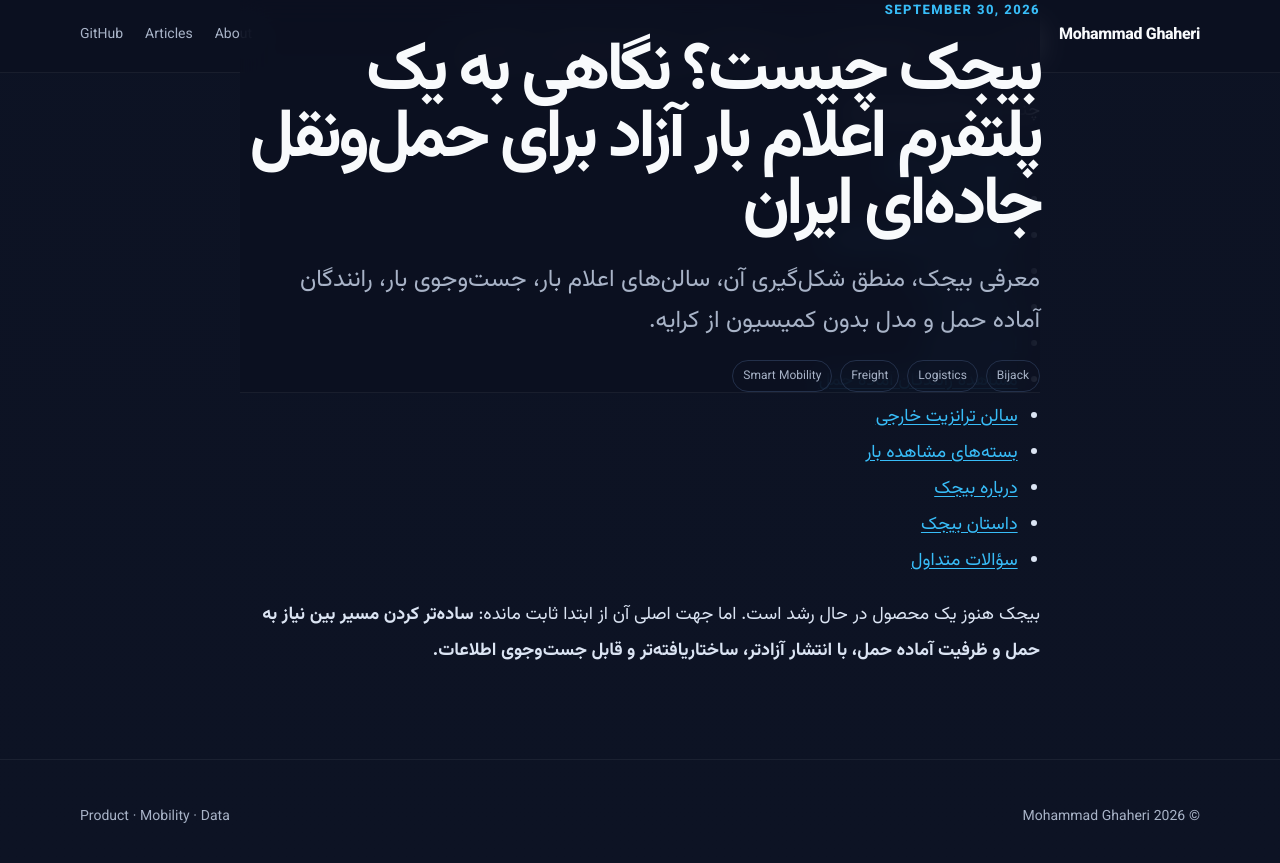
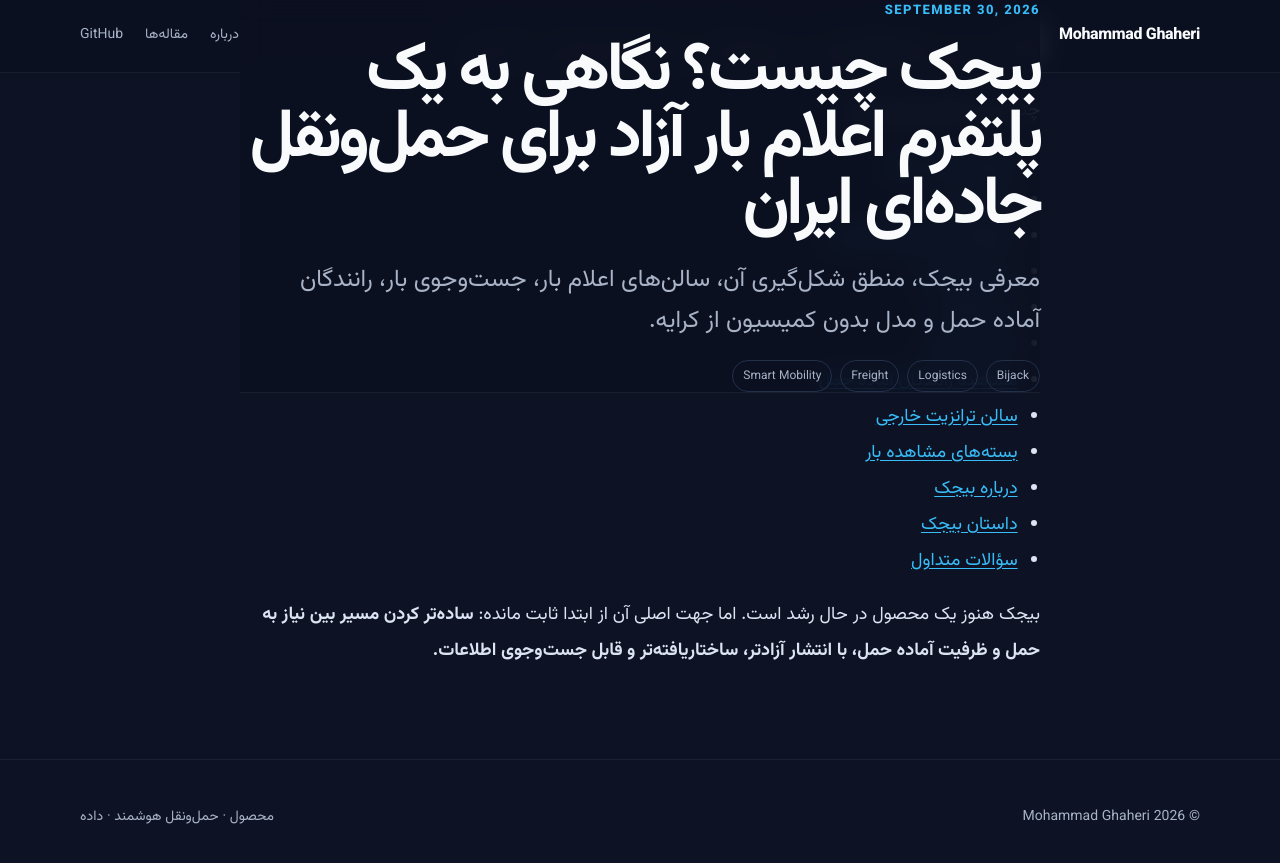
Before and after one commit to MohammadGhaheri/mohammadghaheri.github.io, a Jekyll site: the page built from _posts/2026-09-30-bijack-open-load-board-iran.md, in a window 1280 px wide and 900 px high, scrolled down 5718 px. Shown: the top 863 px of the window. Built offline with Jekyll 4.4.1, drawn with Linux system fonts in a browser that asks for light colours.

Commit message:
Build bilingual navigation and language switching

```diff
--- a/_layouts/default.html
+++ b/_layouts/default.html
@@ -7,16 +7,27 @@
   <meta name="description" content="{{ page.description | default: site.description | escape }}">
   <meta name="theme-color" content="#0f172a">
   <link rel="stylesheet" href="{{ '/assets/css/style.css' | relative_url }}">
+  {% if page.alt_url %}
+  <link rel="alternate" hreflang="{% if page.lang == 'fa' %}en{% else %}fa{% endif %}" href="{{ page.alt_url | absolute_url }}">
+  {% endif %}
 </head>
 <body>
 <header>
   <div class="wrap">
     <nav>
-      <a class="brand" href="{{ '/' | relative_url }}">Mohammad Ghaheri</a>
+      <a class="brand" href="{% if page.lang == 'fa' %}{{ '/fa/' | relative_url }}{% else %}{{ '/en/' | relative_url }}{% endif %}">Mohammad Ghaheri</a>
       <div class="navlinks">
-        <a href="{{ '/about/' | relative_url }}">About</a>
-        <a href="{{ '/articles/' | relative_url }}">Articles</a>
+        {% if page.lang == 'fa' %}
+          <a href="{{ '/fa/about/' | relative_url }}">درباره</a>
+          <a href="{{ '/fa/articles/' | relative_url }}">مقاله‌ها</a>
+        {% else %}
+          <a href="{{ '/en/about/' | relative_url }}">About</a>
+          <a href="{{ '/en/articles/' | relative_url }}">Articles</a>
+        {% endif %}
         <a href="https://github.com/MohammadGhaheri" target="_blank" rel="noreferrer">GitHub</a>
+        {% if page.alt_url %}
+          <a class="lang-switch" href="{{ page.alt_url | relative_url }}">{% if page.lang == 'fa' %}EN{% else %}FA{% endif %}</a>
+        {% endif %}
       </div>
     </nav>
   </div>
@@ -27,7 +38,7 @@
 <footer>
   <div class="wrap footerline">
     <span>© {{ 'now' | date: '%Y' }} Mohammad Ghaheri</span>
-    <span>Product · Mobility · Data</span>
+    <span>{% if page.lang == 'fa' %}محصول · حمل‌ونقل هوشمند · داده{% else %}Product · Mobility · Data{% endif %}</span>
   </div>
 </footer>
 </body>
```
